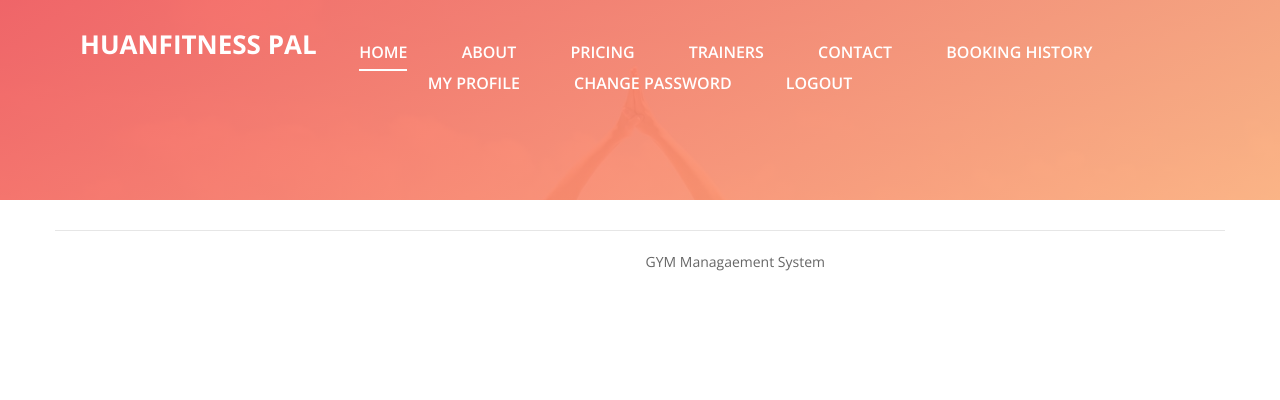
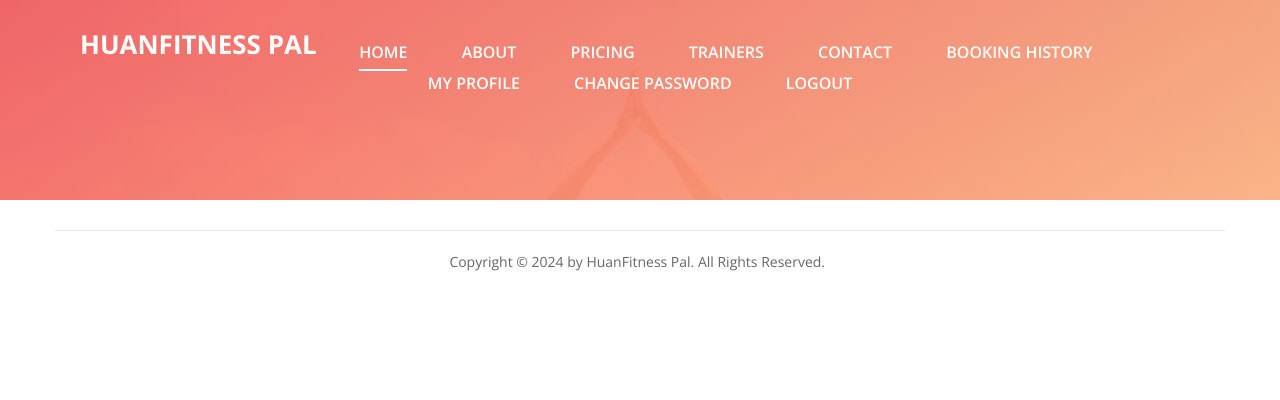
Before and after one commit to sjoee/HuanFitness-website, a PHP site: page /index.php in a window 1280 px wide. Shown: the top 400 px of the page. Run offline with PHP 8.4, Linux system fonts and the light colour scheme; a user stored in the database is signed in; a stand-in replaces the project's code that opens the database connection; some web fonts are replaced.

Commit message:
added the copyright

```diff
--- a/phpAssignment-main/include/footer.php
+++ b/phpAssignment-main/include/footer.php
@@ -6,7 +6,8 @@
 
 					<div class="col-md-8 text-md-right">
 						<div class="copyright">
-GYM Managaement System</div>
+							Copyright &#169; 2024 by HuanFitness Pal. All Rights Reserved.
+						</div>
 					</div>
 				</div>
 			</div>
```
